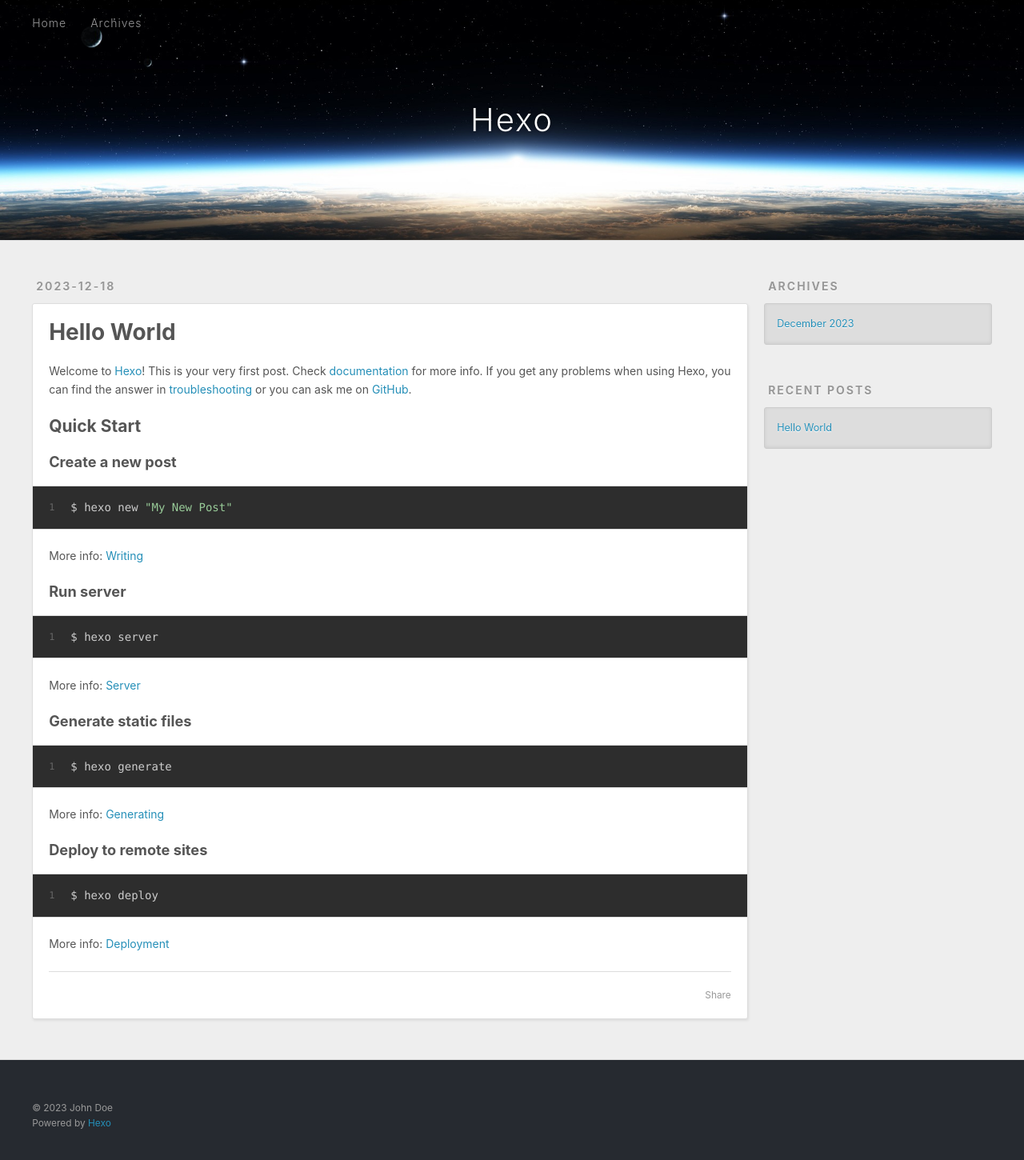
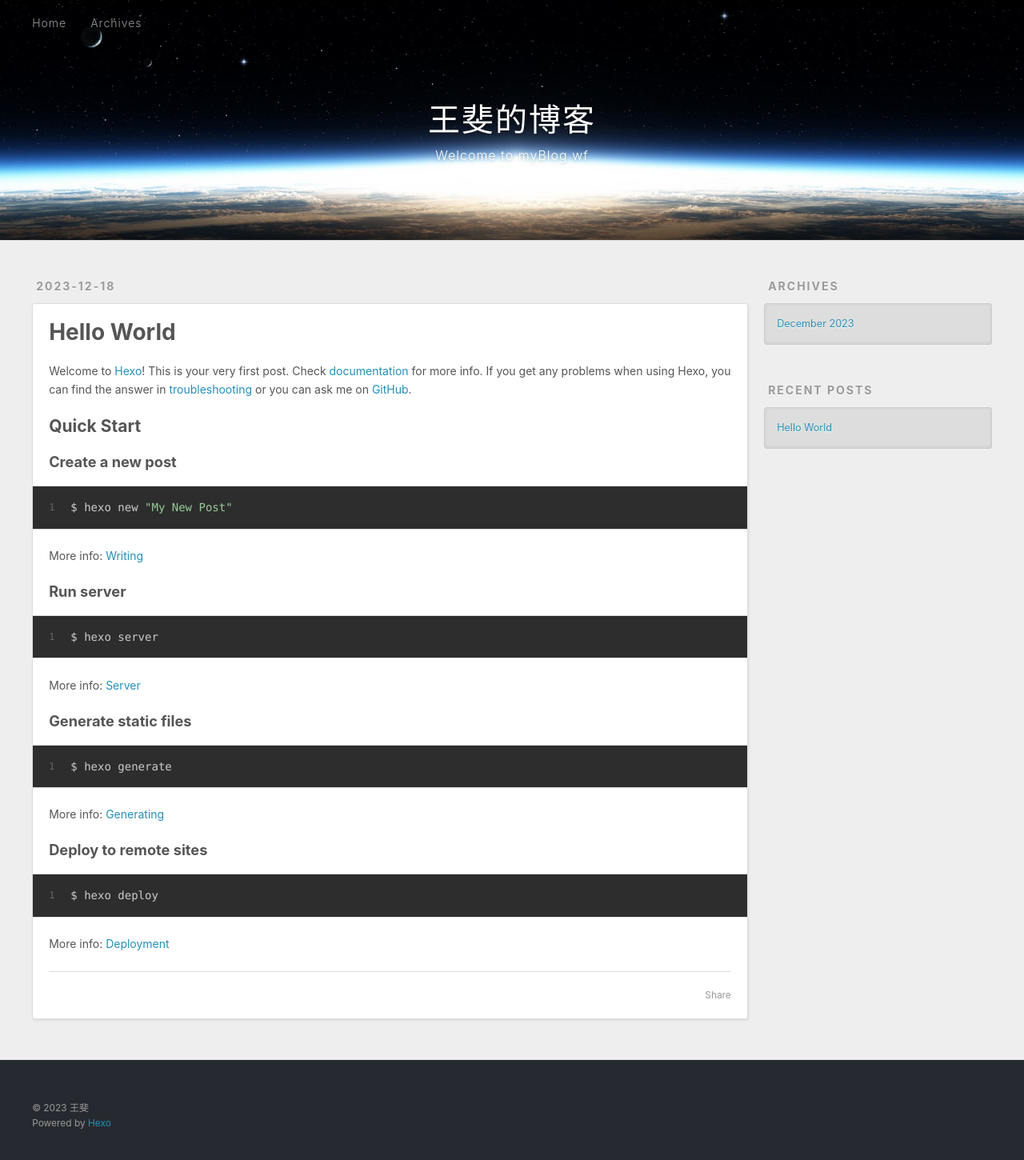
Before and after one commit to wangfei0928/oldArtist.github.io, a plain HTML site: page index.html in a window 1280 px wide. Shown: the whole page at 80% size. Drawn offline with Linux system fonts and the light colour scheme.

Commit message:
Site updated: 2023-12-18 20:47:51

```diff
--- a/index.html
+++ b/index.html
@@ -4,17 +4,19 @@
   <meta charset="utf-8">
 
 
-  <title>Hexo</title>
+  <title>王斐的博客</title>
   <meta name="viewport" content="width=device-width, initial-scale=1, shrink-to-fit=no">
-  <meta property="og:type" content="website">
-<meta property="og:title" content="Hexo">
+  <meta name="description" content="编程学习">
+<meta property="og:type" content="website">
+<meta property="og:title" content="王斐的博客">
 <meta property="og:url" content="https://wangfei0928.github.io/oldArtist.github.io/index.html">
-<meta property="og:site_name" content="Hexo">
+<meta property="og:site_name" content="王斐的博客">
+<meta property="og:description" content="编程学习">
 <meta property="og:locale" content="en_US">
-<meta property="article:author" content="John Doe">
+<meta property="article:author" content="王斐">
 <meta name="twitter:card" content="summary">
 
-    <link rel="alternate" href="/oldArtist.github.io/atom.xml" title="Hexo" type="application/atom+xml">
+    <link rel="alternate" href="/oldArtist.github.io/atom.xml" title="王斐的博客" type="application/atom+xml">
 
 
     <link rel="shortcut icon" href="/oldArtist.github.io/favicon.png">
@@ -39,8 +41,12 @@
   <div id="header-outer" class="outer">
     <div id="header-title" class="inner">
       <h1 id="logo-wrap">
-        <a href="/oldArtist.github.io/" id="logo">Hexo</a>
+        <a href="/oldArtist.github.io/" id="logo">王斐的博客</a>
       </h1>
+
+        <h2 id="subtitle-wrap">
+          <a href="/oldArtist.github.io/" id="subtitle">Welcome to myBlog wf</a>
+        </h2>
 
     </div>
     <div id="header-inner" class="inner">
@@ -108,7 +114,7 @@
 
     </div>
     <footer class="article-footer">
-      <a data-url="https://wangfei0928.github.io/oldArtist.github.io/2023/12/18/hello-world/" data-id="clqawlt5r00004subcmgs1fsy" data-title="Hello World" class="article-share-link"><span class="fa fa-share">Share</span></a>
+      <a data-url="https://wangfei0928.github.io/oldArtist.github.io/2023/12/18/hello-world/" data-id="clqawvi9x0000usub7lvdev2r" data-title="Hello World" class="article-share-link"><span class="fa fa-share">Share</span></a>
 
 
 
@@ -167,7 +173,7 @@
   <div class="outer">
     <div id="footer-info" class="inner">
 
-      &copy; 2023 John Doe<br>
+      &copy; 2023 王斐<br>
       Powered by <a href="https://hexo.io/" target="_blank">Hexo</a>
     </div>
   </div>
```
Also changed, not shown: 2023/12/18/hello-world/index.html (+11 -7 lines), archives/2023/12/index.html (+14 -8 lines), archives/2023/index.html (+14 -8 lines), archives/index.html (+14 -8 lines).
